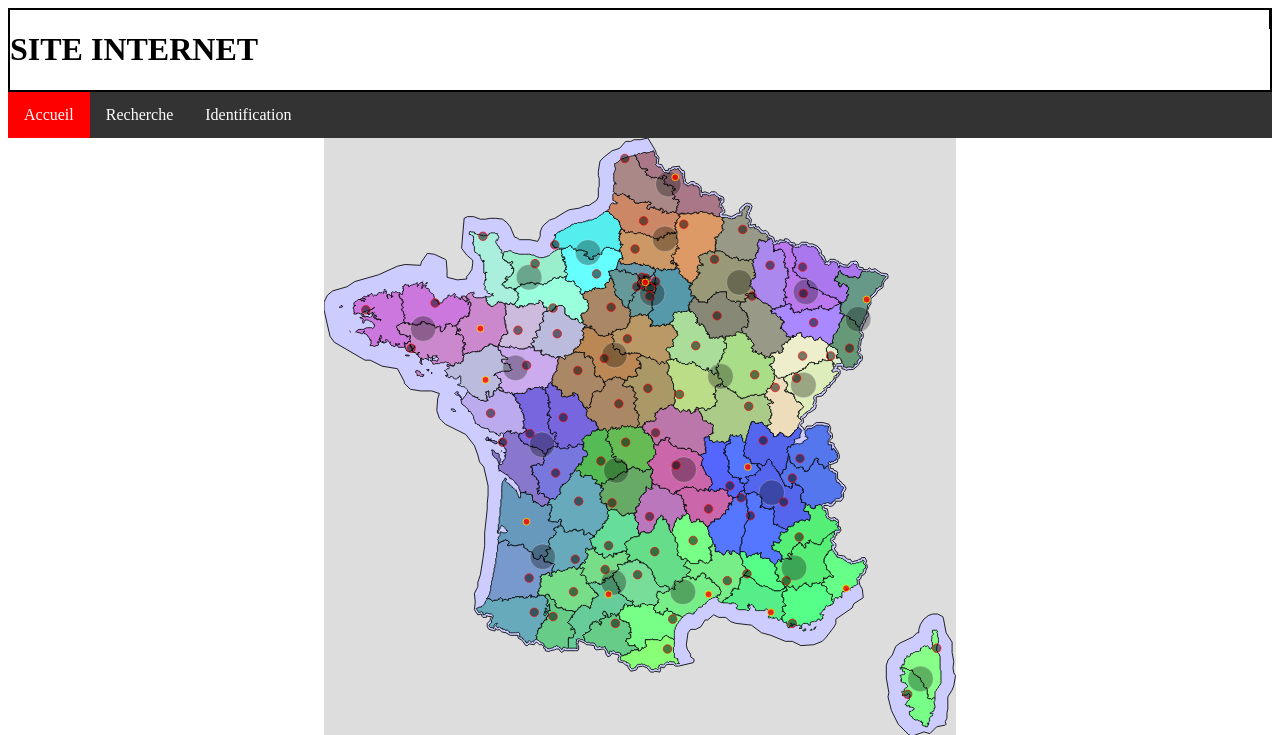
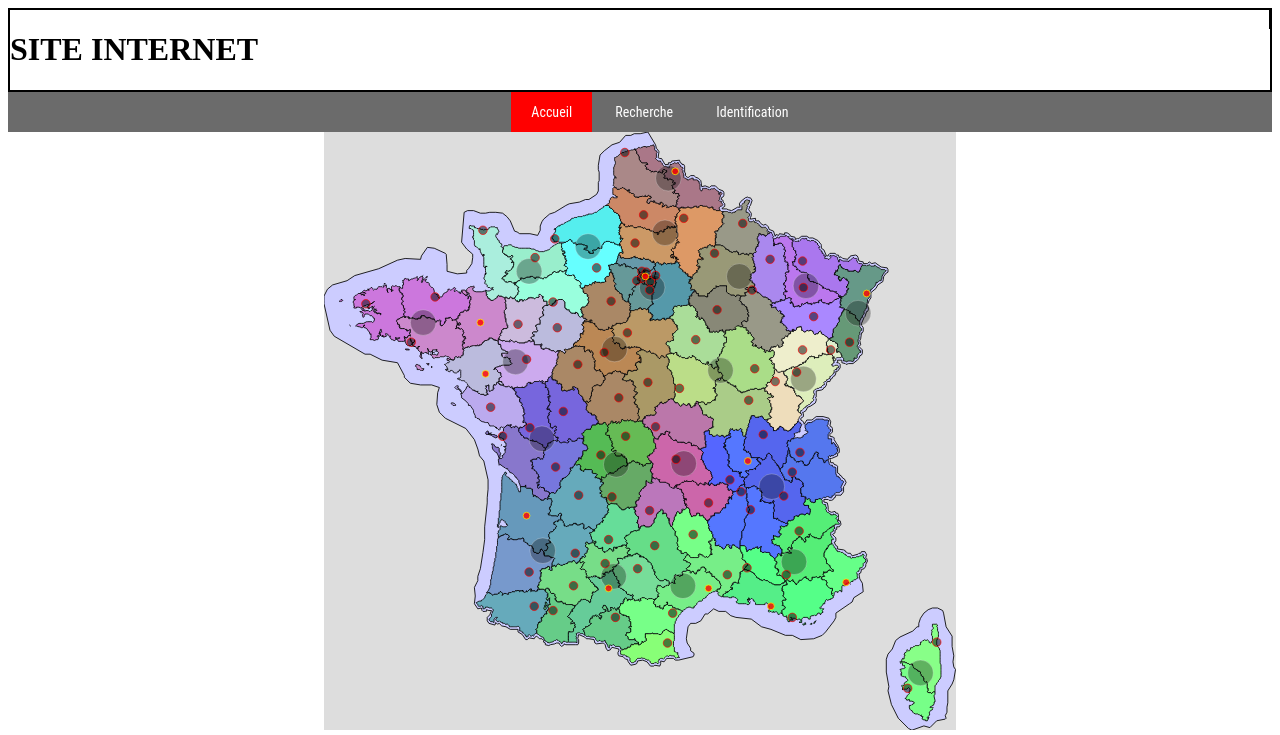
Before and after one commit to Alex3132/Projet-Jean-Alexis-Marie, a PHP site: page / in a window 1280 px wide. Shown: the top 735 px of the page. Run offline with PHP 8.4, Linux system fonts and the light colour scheme.

Commit message:
changement sur le menu

```diff
--- a/css/style.css
+++ b/css/style.css
@@ -38,23 +38,27 @@ body {}
 /*MENU*/
 
 ul {
-    list-style-type: none;
-    margin: 0;
-    padding: 0;
-    overflow: hidden;
-    background-color: #333;
+    list-style: none;
+    /* font-family: 'Yanone Kaffeesatz', sans-serif; */
+    font-family: 'Roboto Condensed', sans-serif;
+    font-size: 14px;
+    background-color: #6b6b6b;
+    height: 40px;
+    margin: 0px;
+    text-align: center;
 }
 
 li {
-    float: left;
+    display: inline-block;
 }
 
 li a {
     display: block;
-    color: white;
+    line-height: 40px;
+    color: #fff;
+    text-decoration: none;
     text-align: center;
-    padding: 14px 16px;
-    text-decoration: none;
+    padding: 0 20px 0 20px;
 }
 
 li a:hover:not(.active) {
```
